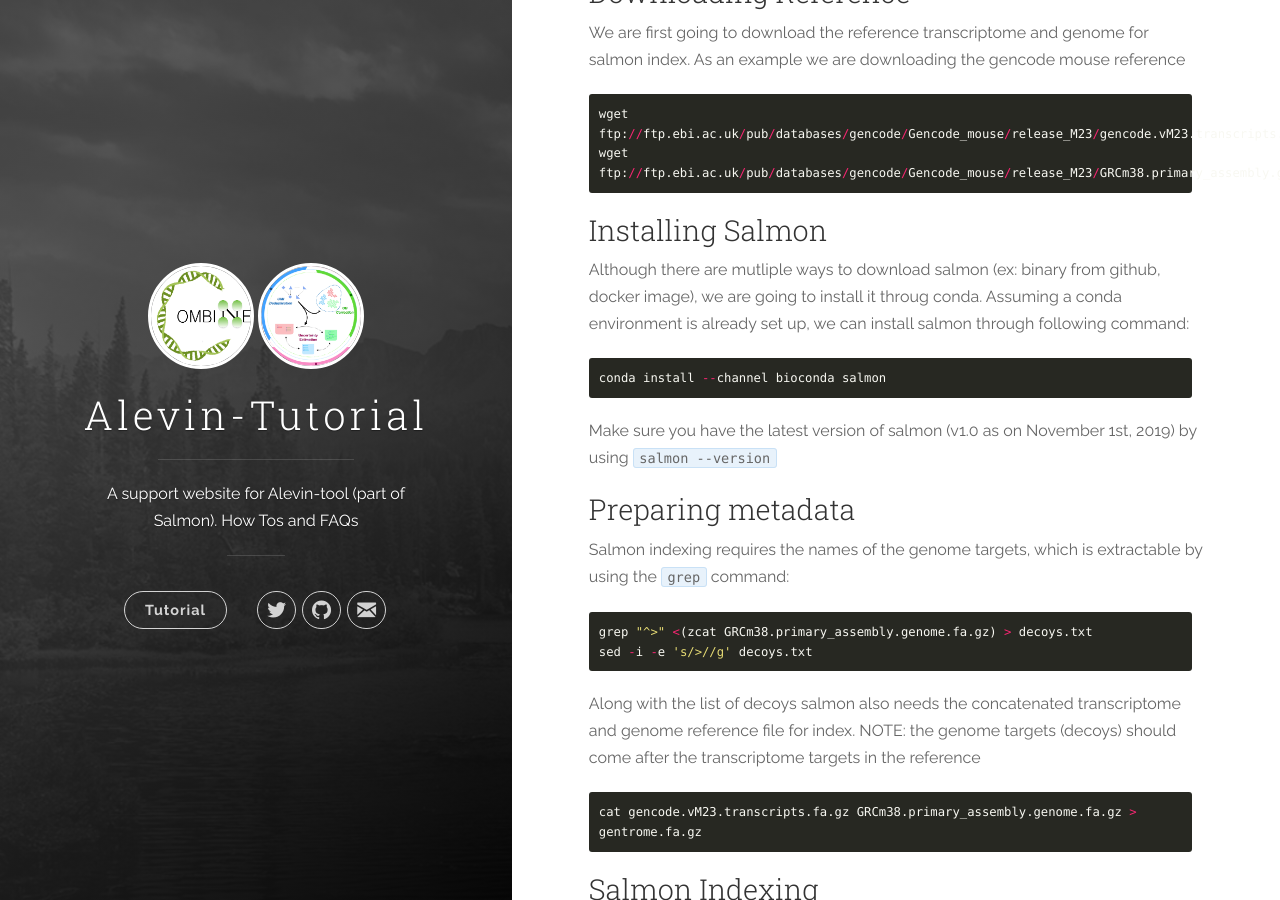
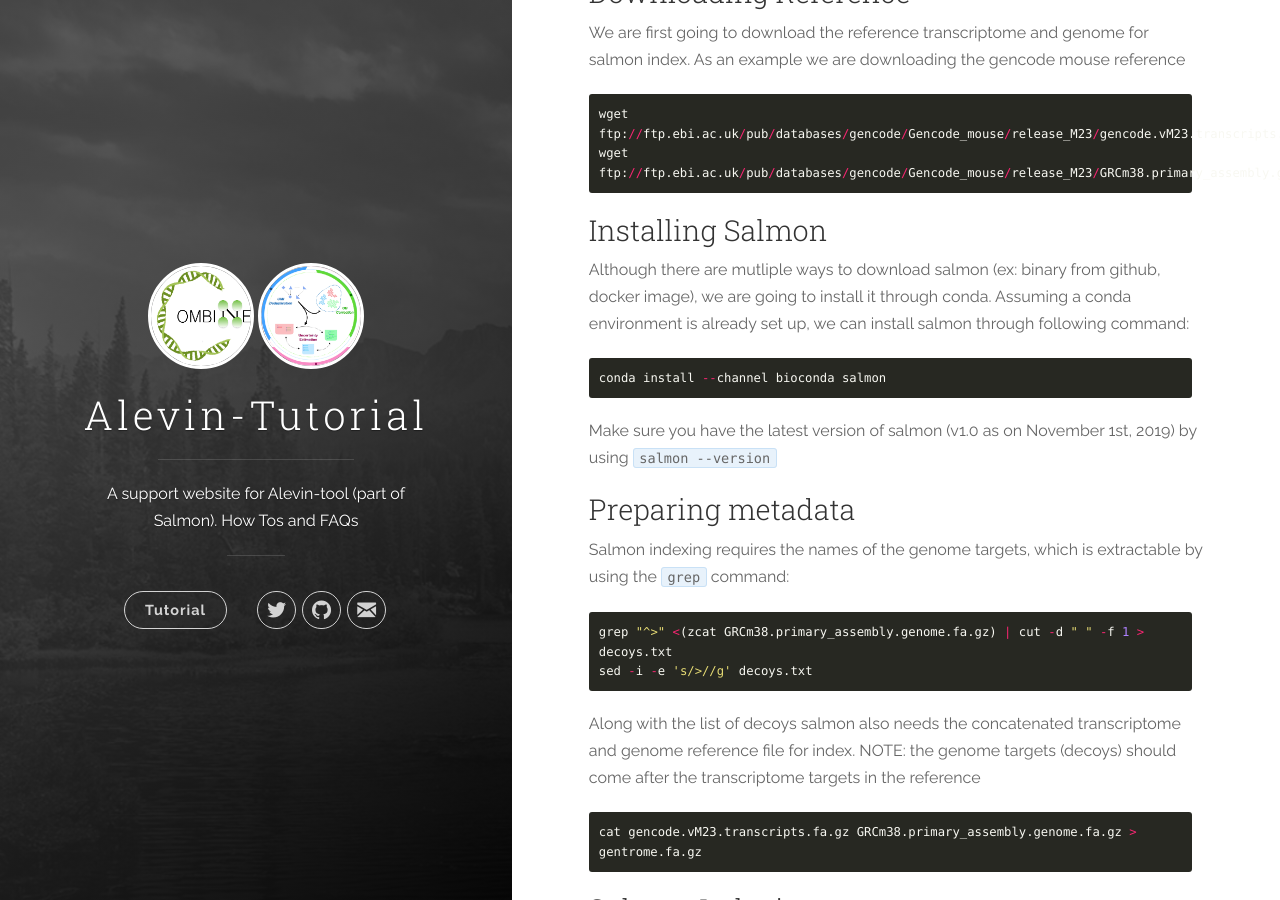
Before and after one commit to COMBINE-lab/alevin-tutorial, a Jekyll site: the page built from docs/_posts/2019-30-10-selective-alignment.md, in a window 1280 px wide and 900 px high, scrolled down 536 px. Built offline with Jekyll 4.4.1, drawn with Linux system fonts in a browser that asks for light colours.

Commit message:
Update 2019-30-10-selective-alignment.md

````diff
--- a/docs/_posts/2019-30-10-selective-alignment.md
+++ b/docs/_posts/2019-30-10-selective-alignment.md
@@ -20,7 +20,7 @@
 
 ### Installing Salmon
 
-Although there are mutliple ways to download salmon (ex: binary from github, docker image), we are going to install it throug conda. Assuming a conda environment is already set up, we can install salmon through following command:
+Although there are mutliple ways to download salmon (ex: binary from github, docker image), we are going to install it through conda. Assuming a conda environment is already set up, we can install salmon through following command:
 
 ```python
 conda install --channel bioconda salmon
@@ -33,7 +33,7 @@
 Salmon indexing requires the names of the genome targets, which is extractable by using the `grep` command:
 
 ```python
-grep "^>" <(zcat GRCm38.primary_assembly.genome.fa.gz) > decoys.txt
+grep "^>" <(zcat GRCm38.primary_assembly.genome.fa.gz) | cut -d " " -f 1 > decoys.txt
 sed -i -e 's/>//g' decoys.txt
 ```
 
````
